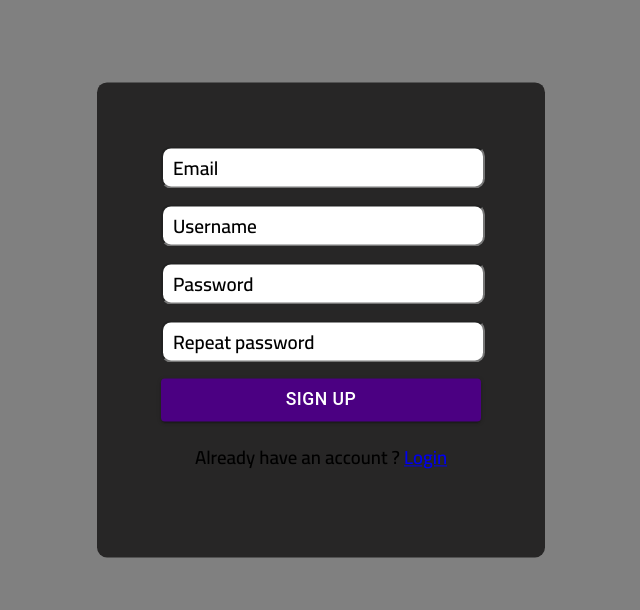
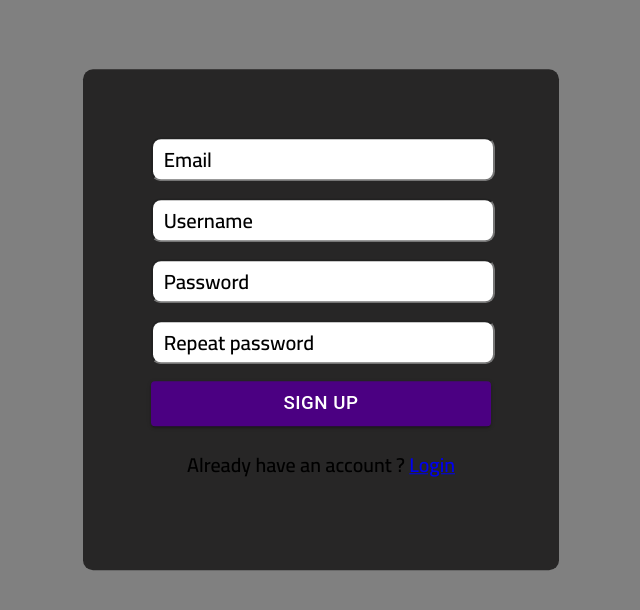
Before and after one commit to Boualami-Abdelmadjid/Chat-app, a React (Create React App) app in the folder public/: page /register in a window 1280 px wide. Shown: the top 610 px of the page, without its empty margins (319-959 px from the left). Built offline with nearby package versions, Linux system fonts and the light colour scheme; no server answers.

Commit message:
sockets working

```diff
--- a/public/src/App.css
+++ b/public/src/App.css
@@ -1,3 +1,21 @@
+html {
+  font-size: 11px;
+}
+@media (min-width: 768px) {
+  html {
+    font-size: 13px;
+  }
+}
+@media (min-width: 1024px) {
+  html {
+    font-size: 15px;
+  }
+}
+@media (min-width: 1280px) {
+  html {
+    font-size: 17px;
+  }
+}
 .messagesContainer {
   display: grid;
   grid-template-rows: 10% 80% 10%;
@@ -14,3 +32,30 @@
   cursor: pointer;
   margin-top: -0.4rem;
 }
+::-webkit-scrollbar-track {
+  -webkit-box-shadow: inset 0 0 6px rgba(0, 0, 0, 0.3);
+  box-shadow: inset 0 0 6px rgba(0, 0, 0, 0.3);
+  border-radius: 10px;
+  background-color: #f5f5f5;
+}
+
+::-webkit-scrollbar {
+  width: 12px;
+  background-color: #f5f5f5;
+  border-radius: 10px;
+}
+
+::-webkit-scrollbar-thumb {
+  border-radius: 10px;
+  -webkit-box-shadow: inset 0 0 6px rgba(0, 0, 0, 0.3);
+  box-shadow: inset 0 0 6px rgba(0, 0, 0, 0.3);
+  background-color: #d62929;
+}
+
+@media screen and (max-width: 1000) {
+  *::-webkit-scrollbar-track,
+  *::-webkit-scrollbar,
+  *::-webkit-scrollbar-thumb {
+    overflow: hidden;
+  }
+}
--- a/public/src/components/ChatInput/ChatInput.module.css
+++ b/public/src/components/ChatInput/ChatInput.module.css
@@ -2,7 +2,8 @@
   grid-row: 3;
   display: grid;
   grid-auto-flow: column;
-  grid-template-columns: 7% 90%;
+  grid-template-columns: 3rem auto 0;
+  gap: 1rem;
   height: 100%;
   width: 100%;
   justify-items: center;
@@ -20,7 +21,7 @@
   margin-inline-end: 1rem;
   background-color: grey;
   border-radius: 10px;
-  width: calc(100% - 2rem);
+  width: 100%;
   height: 3rem;
   box-sizing: border-box;
   padding-inline: 1rem;
--- a/public/src/components/Contacts/Contacts.module.css
+++ b/public/src/components/Contacts/Contacts.module.css
@@ -1,7 +1,8 @@
 .container {
   background: #555;
-  height: 80vh;
+  height: 100%;
   position: relative;
+  overflow: hidden;
 }
 .contacts {
   max-height: 82%;
@@ -13,6 +14,12 @@
   padding-top: 1rem;
   flex-shrink: 0;
   padding-inline: 0.5rem;
+}
+@media screen and (max-width: 500px) {
+  .contacts p {
+    display: none;
+  }
+
 }
 .contact {
   height: 4.5rem;
@@ -43,17 +50,15 @@
   background-color: rgb(71, 71, 71) !important;
 }
 
-.currenUser {
-  height: 15%;
-}
 .currentUser {
   display: grid;
   grid-auto-flow: column;
   position: absolute;
-  bottom: 1rem;
+  bottom: 0;
   margin: 1rem;
   width: 100%;
   grid-template-columns: 4rem auto;
+  overflow: hidden;
 }
 .currentUser img {
   height: 4rem;
@@ -66,3 +71,8 @@
   color: whitesmoke;
   text-transform: capitalize;
 }
+@media screen and (max-width: 500px) {
+  .currentUser p {
+    display: none;
+  }
+}
--- a/public/src/pages/Chat.module.css
+++ b/public/src/pages/Chat.module.css
@@ -2,7 +2,6 @@
   height: 100vh;
   width: 100vw;
   margin: 0;
-  /* padding: 0; */
 }
 .contacts {
   position: absolute;
@@ -16,3 +15,12 @@
   grid-template-columns: 25% 75%;
   grid-template-rows: 100%;
 }
+
+@media screen and (max-width: 400px) {
+  .contacts {
+    top: 2%;
+    left: 2%;
+    height: 96vh;
+    width: 96vw;
+  }
+}
```
Also changed, not shown: public/src/index.css (line endings or trailing spaces), 1 other file (tests, documents, lock files or other folders).
